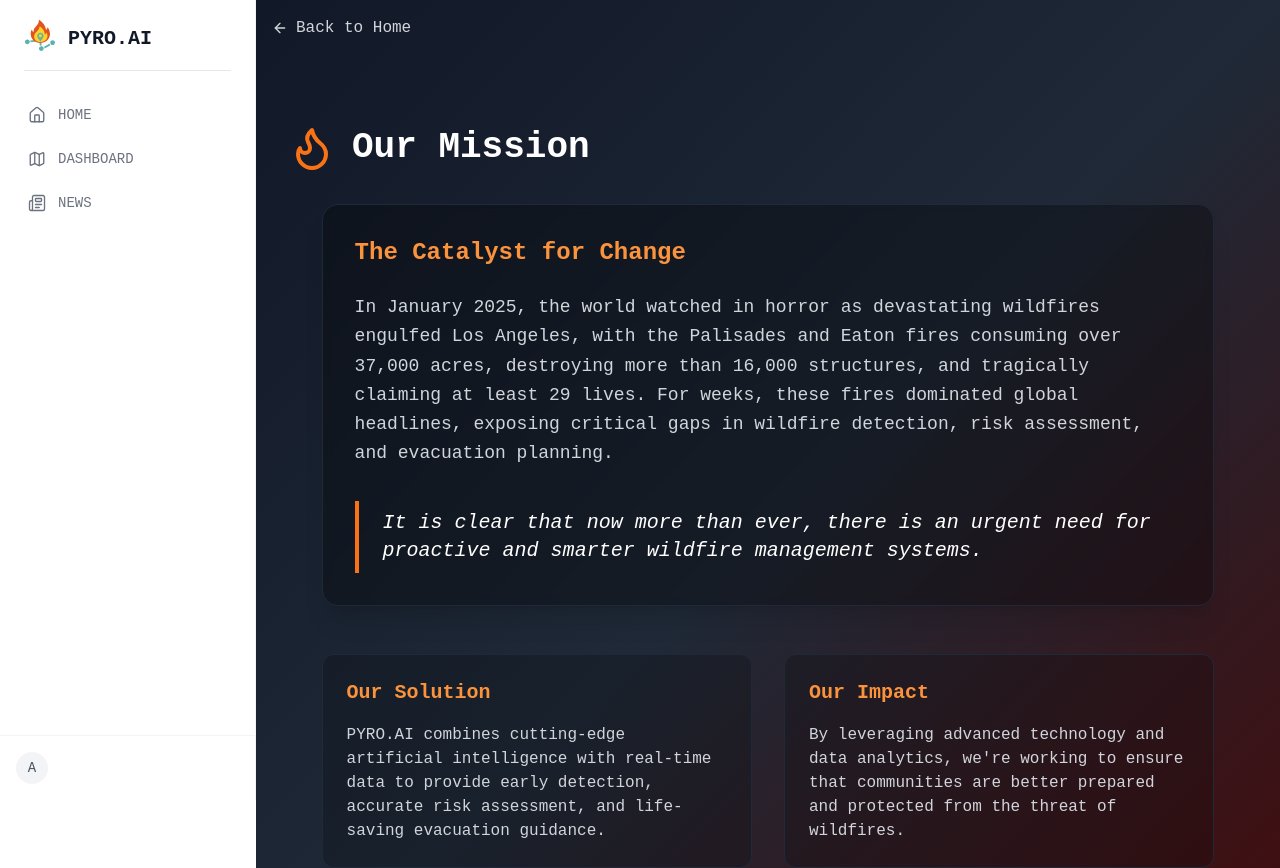
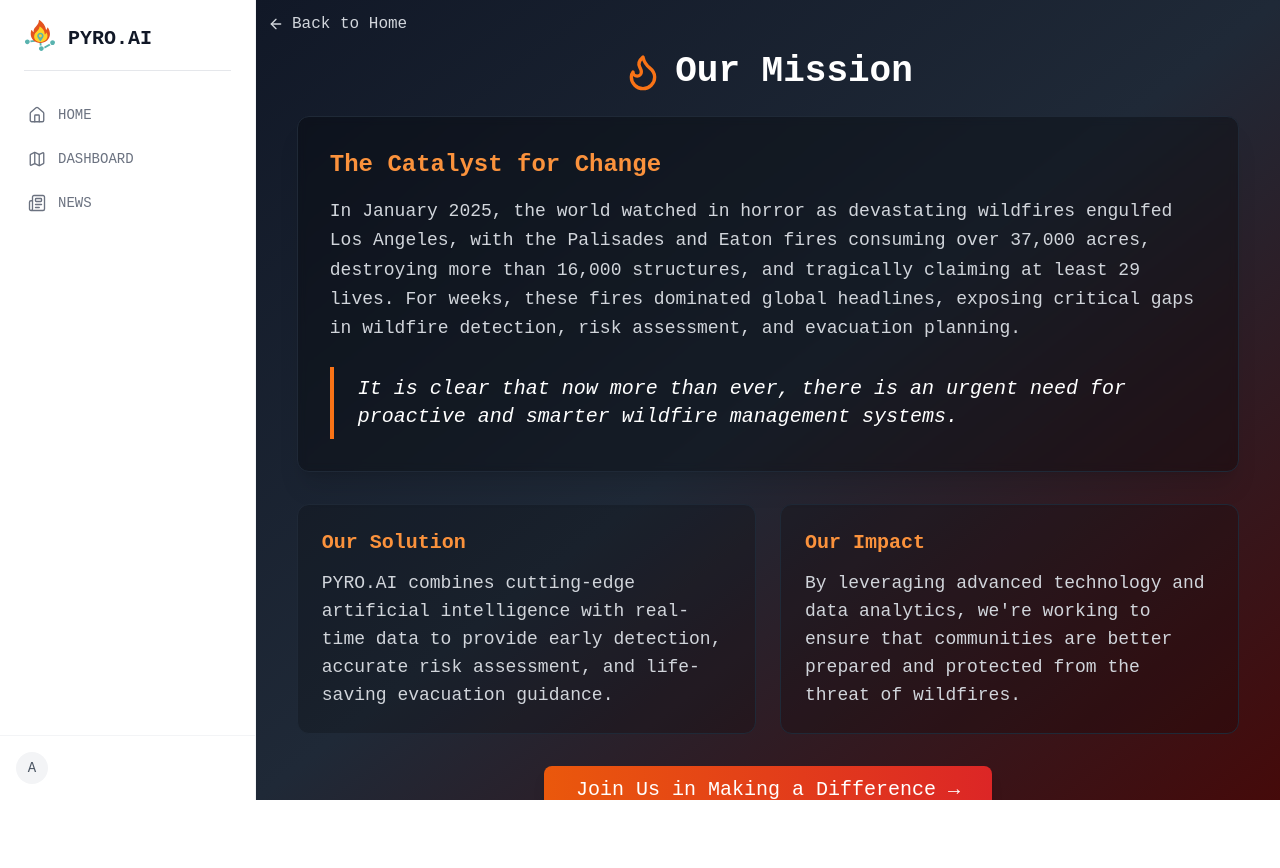
Before and after one commit to EthanSantos/Pyro-AI, a Next.js app in the folder frontend/: page /about in a window 1280 px wide. Shown: the top 868 px of the page. After the commit the page ends 800 px from the top, so only its background shows below. Built offline with nearby package versions, Linux system fonts and the light colour scheme.

Commit message:
fixed about us section

```diff
--- a/frontend/src/app/about/page.tsx
+++ b/frontend/src/app/about/page.tsx
@@ -6,9 +6,9 @@ import { ArrowLeft, Flame } from "lucide-react";
 
 export default function About() {
   return (
-    <div className="min-h-screen bg-gradient-to-br from-gray-900 via-gray-800 to-red-950">
+    <div className="h-screen bg-gradient-to-br from-gray-900 via-gray-800 to-red-950 overflow-hidden flex flex-col">
       {/* Navigation */}
-      <nav className="p-4">
+      <nav className="p-3">
         <div className="container mx-auto">
           <Link
             href="/"
@@ -21,21 +21,22 @@ export default function About() {
       </nav>
 
       {/* Main Content */}
-      <div className="container mx-auto px-4 py-16">
-        <div className="max-w-5xl mx-auto">
-          {/* Keep Our Mission left-aligned */}
-          <div className="flex items-center gap-4 mb-8 pl-4">
-            <Flame className="h-12 w-12 text-orange-500" />
+      <div className="flex-1 flex items-center justify-center">
+        <div className="container mx-auto px-4">
+          <div className="max-w-6xl mx-auto">
+            {/* Mission Header */}
+            <div className="flex items-center justify-center gap-3 mb-6">
+              <Flame className="h-10 w-10 text-orange-500" />
               <h1 className="text-4xl font-bold text-white">Our Mission</h1>
             </div>
 
-          {/* Center the Story Section */}
-          <div className="flex justify-center">
-            <div className="bg-black/30 rounded-2xl p-8 backdrop-blur-sm border border-gray-800 shadow-xl mb-12 max-w-[90%]">
-              <h2 className="text-2xl font-semibold text-orange-400 mb-6">
+            {/* Story Section */}
+            <div className="flex justify-center mb-8">
+              <div className="bg-black/30 rounded-xl p-8 backdrop-blur-sm border border-gray-800 shadow-xl w-[95%]">
+                <h2 className="text-2xl font-semibold text-orange-400 mb-4">
                   The Catalyst for Change
                 </h2>
-              <p className="text-gray-300 leading-relaxed mb-8 text-lg">
+                <p className="text-gray-300 leading-relaxed mb-6 text-lg">
                   In January 2025, the world watched in horror as devastating wildfires engulfed Los Angeles,
                   with the Palisades and Eaton fires consuming over 37,000 acres, destroying more than 16,000
                   structures, and tragically claiming at least 29 lives. For weeks, these fires dominated global
@@ -50,19 +51,19 @@ export default function About() {
               </div>
             </div>
 
-          {/* Center Additional Sections */}
-          <div className="flex justify-center">
-            <div className="grid md:grid-cols-2 gap-8 w-[90%]">
+            {/* Info Sections */}
+            <div className="flex justify-center mb-8">
+              <div className="grid md:grid-cols-2 gap-6 w-[95%]">
                 <div className="bg-black/20 rounded-xl p-6 border border-gray-800">
-                <h3 className="text-xl font-semibold text-orange-400 mb-4">Our Solution</h3>
-                <p className="text-gray-300">
+                  <h3 className="text-xl font-semibold text-orange-400 mb-3">Our Solution</h3>
+                  <p className="text-gray-300 text-lg">
                     PYRO.AI combines cutting-edge artificial intelligence with real-time data to provide
                     early detection, accurate risk assessment, and life-saving evacuation guidance.
                   </p>
                 </div>
                 <div className="bg-black/20 rounded-xl p-6 border border-gray-800">
-                <h3 className="text-xl font-semibold text-orange-400 mb-4">Our Impact</h3>
-                <p className="text-gray-300">
+                  <h3 className="text-xl font-semibold text-orange-400 mb-3">Our Impact</h3>
+                  <p className="text-gray-300 text-lg">
                     By leveraging advanced technology and data analytics, we're working to ensure that
                     communities are better prepared and protected from the threat of wildfires.
                   </p>
@@ -70,12 +71,12 @@ export default function About() {
               </div>
             </div>
 
-          {/* CTA Section remains centered */}
-          <div className="mt-16 text-center">
+            {/* CTA Section */}
+            <div className="text-center">
               <Link href="/dashboard">
                 <Button
                   className="bg-gradient-to-r from-orange-600 to-red-600 hover:from-orange-500 hover:to-red-500
-                          text-white px-8 py-6 text-lg rounded-lg transform transition hover:scale-105 shadow-lg"
+                            text-white px-8 py-6 text-xl rounded-lg transform transition hover:scale-105 shadow-lg"
                 >
                   Join Us in Making a Difference →
                 </Button>
@@ -84,5 +85,6 @@ export default function About() {
           </div>
         </div>
       </div>
+    </div>
   );
 }
```
Lines whose indentation alone changed are shown as unchanged.
